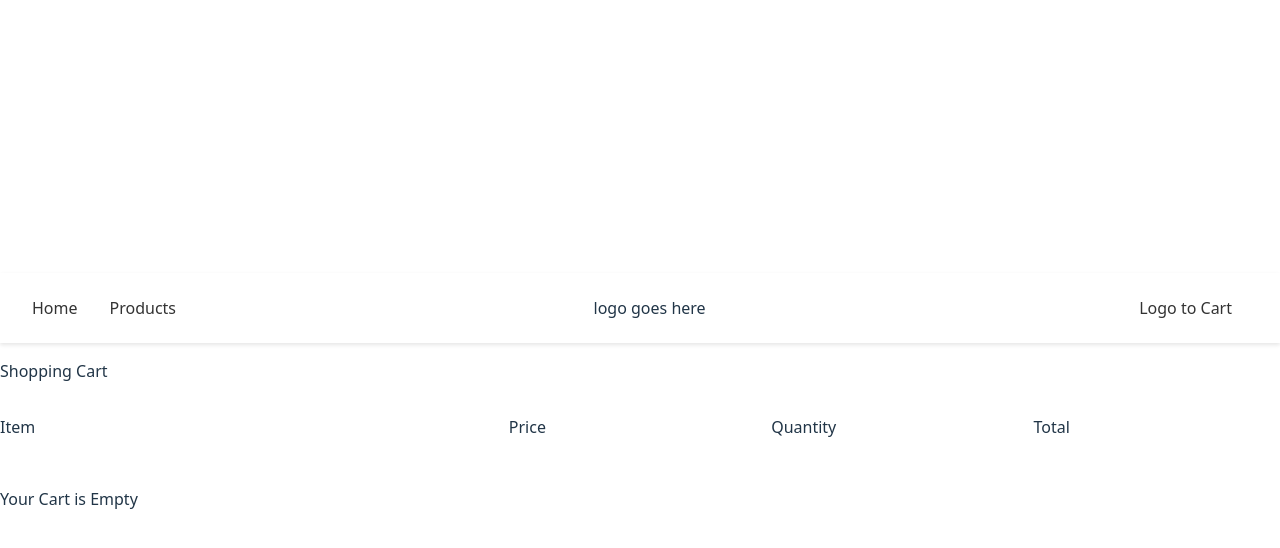
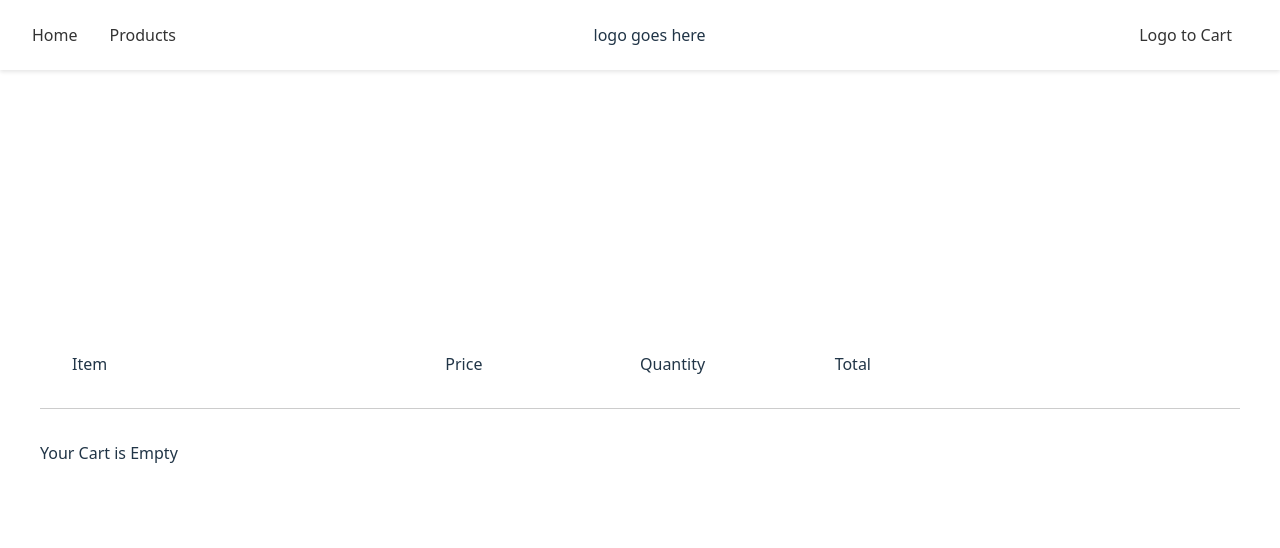
Before and after one commit to Peluhott/Shopping-Website, a React (Vite) app: page /cart in a window 1280 px wide. Shown: the top 548 px of the page. Built offline with nearby package versions, Linux system fonts and the light colour scheme.

Commit message:
Style the Css for most of the website, need to finish homepage, add content

```diff
--- a/src/App.css
+++ b/src/App.css
@@ -12,6 +12,13 @@
     padding: 1rem 2rem;
     background-color: #fff;
     box-shadow: 0 2px 4px rgba(0, 0, 0, 0.1);
+    position: fixed;
+    top: 0;
+    left: 0;
+    width: 100%;
+    z-index: 1000;
+    padding: 1rem 2rem;
+    box-sizing: border-box;
 }
 
 .navigate div {
--- a/src/Components/Cart.css
+++ b/src/Components/Cart.css
@@ -1,12 +1,33 @@
-.cart-header {
-    display: grid;
-    grid-template-columns: 2fr 1fr 1fr 1fr;
-    align-items: center;
-    gap: 1rem;
-}
-
 .cart {
     display: flex;
     flex-direction: column;
     gap: 1rem;
+    max-width: 1200px;
+    margin: 0 auto;
+    padding: 2rem;
 }
+
+.cart-header {
+    display: grid;
+    grid-template-columns: 2fr 1fr 1fr 1fr 1fr;
+    align-items: center;
+    gap: 1rem;
+    padding: 1rem 2rem;
+    border-bottom: 1px solid #ccc;
+}
+
+.cart-subtotal {
+    display: grid;
+    grid-template-columns: 2fr 1fr 1fr 1fr 1fr;
+    align-items: center;
+    gap: 1rem;
+    padding: 1rem 2rem;
+    border-top: 1px solid #ccc;
+    margin-top: 1rem;
+}
+
+.cart-subtotal p {
+    grid-column: 4;
+    text-align: right;
+    font-weight: bold;
+}
--- a/src/Components/CartItem.css
+++ b/src/Components/CartItem.css
@@ -1,6 +1,23 @@
 .cart-row {
     display: grid;
-    grid-template-columns: 2fr 1fr 1fr 1fr;
+    grid-template-columns: 2fr 1fr 1fr 1fr 1fr;
     align-items: center;
     gap: 1rem;
+    padding: 1rem 2rem;
 }
+
+.quantity-controls {
+    display: flex;
+    gap: 1rem;
+}
+
+.item-info{
+    display: flex;
+    gap: 1rem;
+    align-items: center;
+}
+
+.icon{
+    width: 5rem;
+    height: 5rem;
+}
--- a/src/Components/CartItem.jsx
+++ b/src/Components/CartItem.jsx
@@ -34,8 +34,12 @@ function CartItem({ product, onRemoveFromCart, updateItemInCart }) {
                 <p className="item-quantity">{quantity}</p>
                 <button onClick={Increment}>+</button>
             </div>
-            <p className="item-total">${total}</p>
+
+
+                <p className="item-total">${total}</p>
             <button onClick={() => onRemoveFromCart(product.id)}>Remove</button>
+
+
         </div>
     );
 }
--- a/src/Pages/Home.css
+++ b/src/Pages/Home.css
@@ -1,6 +1,7 @@
 .home-content {
     display: flex;
     flex-direction: column;
+    padding-top: 60px;
 
 }
 .mvp-content {
--- /dev/null
+++ b/src/Pages/Products.css
@@ -0,0 +1,7 @@
+.product-container {
+    display: grid;
+    grid-template-columns: repeat(3, 1fr);
+    gap: 1rem;
+    padding-top: 60px;
+
+}
--- a/src/Pages/Products.jsx
+++ b/src/Pages/Products.jsx
@@ -1,6 +1,7 @@
 import React from 'react'
 import Item from '../Components/Item'
 import productsData from '../Data/products.json'
+import './Products.css'
 
 function Products({onAddToCart}) {
     return (
--- a/src/Pages/ShoppingCart.jsx
+++ b/src/Pages/ShoppingCart.jsx
@@ -1,17 +1,20 @@
 import React from 'react'
 import Cart from '../Components/Cart'
+import './ShoppingCart.css'
 
 function ShoppingCart({ cart, removeFromCart, subtotal, updateItemInCart }) {
     return (
-        <>
-            <p>Shopping Cart</p>
+        <div className='shop-content'>
+
+
+
             <Cart
                 cart={cart}
                 removeFromCart={removeFromCart}
                 subtotal={subtotal}
                 updateItemInCart={updateItemInCart}
             />
-        </>
+        </div>
     )
 }
 
```
Also changed, not shown: src/Pages/ShoppingCart.css (added).
